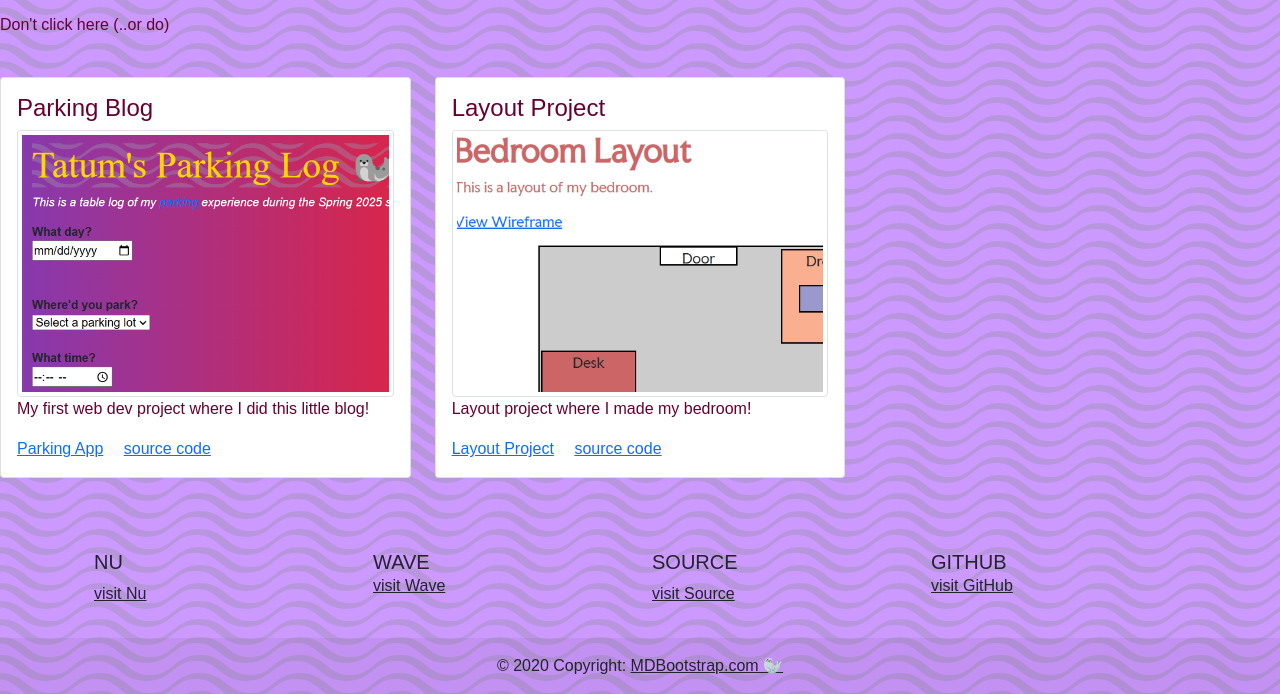
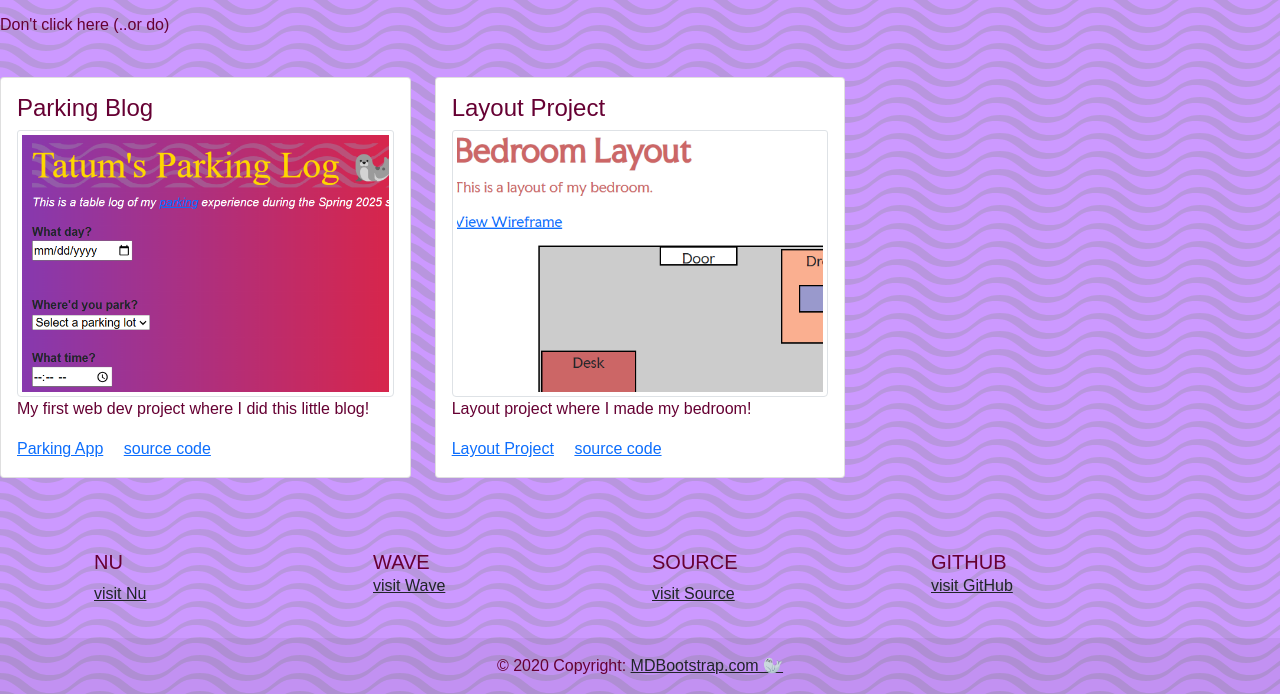
Before and after one commit to tatumduthu/animated-disco-charlie, a plain HTML site: page index.html in a window 1280 px wide. Shown: the part 137-831 px from the top of the page. Drawn offline with nearby package versions, Linux system fonts and the light colour scheme; a web font is replaced by a local one.

Commit message:
Update style.css

```diff
--- a/styles/style.css
+++ b/styles/style.css
@@ -50,6 +50,6 @@ body {
   color: white;
 }
 
-h1, p, .card-title, .card-text {
+h1, p, .card-title, .card-text, footer {
   color: #660033
 }
```
